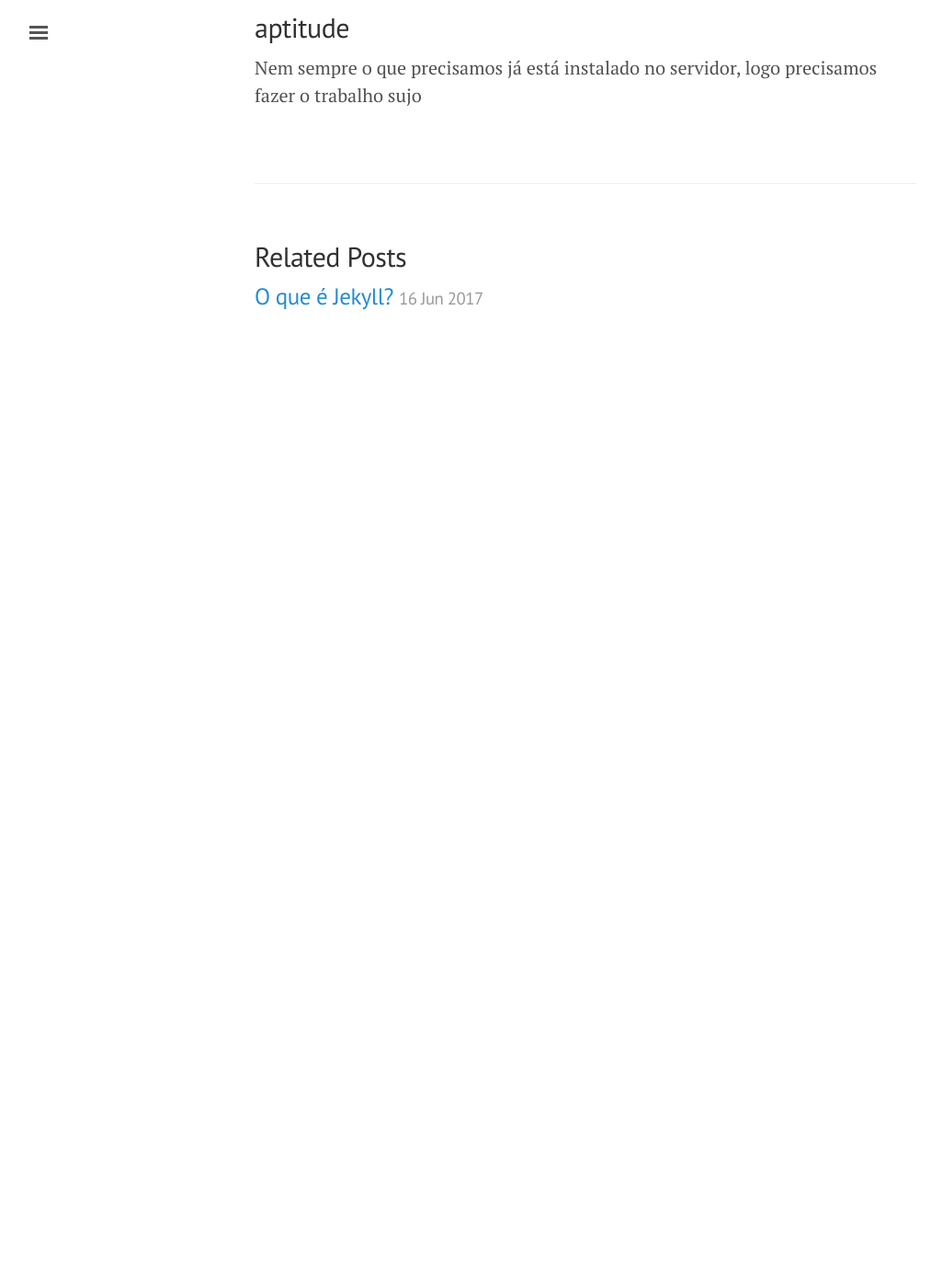
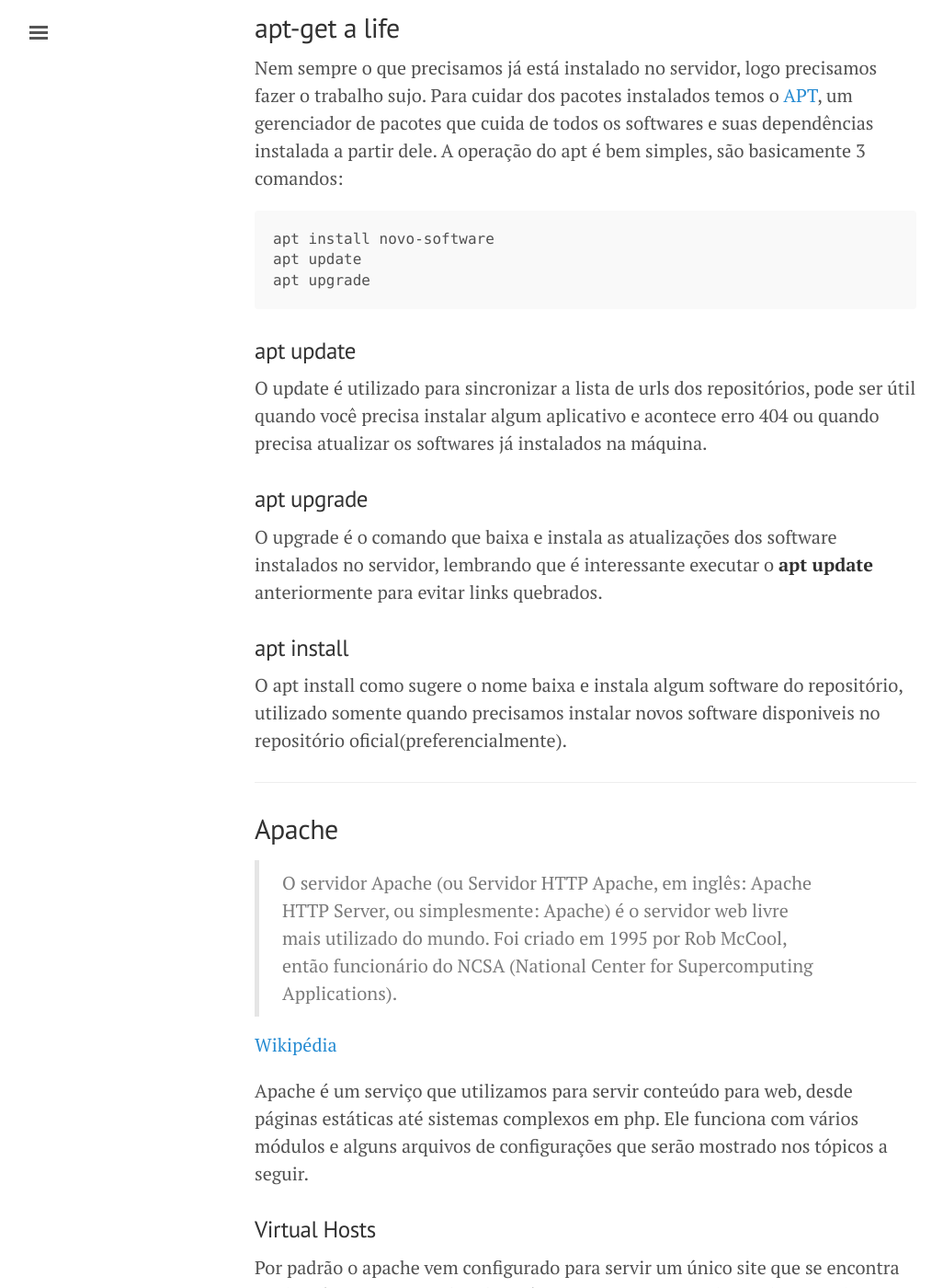
Before and after one commit to lincond/lincond.github.io, a Jekyll site: the page built from _posts/2017-06-17-servidores.md, in a window 1280 px wide and 1400 px high, scrolled down 5331 px. Shown: the whole window at 92% size, without its empty margins (3-1029 px from the left). Built offline with Jekyll 4.4.1, drawn with Linux system fonts in a browser that asks for light colours; before the commit the page ends 5730 px from its top, so only the background shows below that; some of the changed text lies outside the part shown.

Commit message:
Commit noturno

```diff
--- a/_posts/2017-06-17-servidores.md
+++ b/_posts/2017-06-17-servidores.md
@@ -4,7 +4,7 @@ title: Introdução a servidores
 ---
 > Em informática, um servidor é um software ou computador, com sistema de computação centralizada que fornece serviços a uma rede de computadores, chamada de cliente.
 
-[Wikipedia](https://pt.wikipedia.org/wiki/VirtualBox)
+[Wikipédia](https://pt.wikipedia.org/wiki/VirtualBox)
 
 Nesse artigo iremos abordar o básico para a manutenção de serviços rodando em um servidor Ubuntu, mostrando desde a navegação pelos diretórios do servidor, permissões, gerenciador de serviços até configuração de hosts virtuais do [Apache](https://pt.wikipedia.org/wiki/Servidor_Apache).
 
@@ -14,14 +14,14 @@ Nesse artigo iremos abordar o básico para a manutenção de serviços rodando e
 ### Instalando o VirtualBox
 > VirtualBox é um software de virtualização que visa criar ambientes para instalação de sistemas distintos. Ele permite a instalação e utilização de um sistema operacional dentro de outro, assim como seus respectivos softwares, como dois ou mais computadores independentes, mas compartilhando fisicamente o mesmo hardware.
 
-[Wikipedia](https://pt.wikipedia.org/wiki/VirtualBox)
+[Wikipédia](https://pt.wikipedia.org/wiki/VirtualBox)
 
 
 Utilizaremos o virtualbox para simular serviços rodando em um servidor, para isso baixe o versão para o seu sistema nesse [link](https://www.virtualbox.org/wiki/Downloads) e siga os passos do programa para instalar em sua máquina.
 
 ### Instalando o Ubuntu
 O Ubuntu fornece uma distro focada em servidores que pode ser baixada [nesse link](https://www.ubuntu.com/download/server).
-Depois de baixar é preciso criar uma nova máquina virtual no VBox e adicionar a imagem (.img) na controladora de disco e seguir as intruções para a instalação do sistema no disco rígido virtual.
+Depois de baixar é preciso criar uma nova máquina virtual no VBox e adicionar a imagem (.img) na controladora de disco e seguir as instruções para a instalação do sistema no disco rígido virtual.
 A controlador de disco pode ser encontrada em **Configurações > Armazenamento > Controladora: IDE**
 
 ----
@@ -30,19 +30,19 @@ A controlador de disco pode ser encontrada em **Configurações > Armazenamento
 ### SSH, a telinha preta
 > Secure Shell (SSH) é um protocolo de rede criptográfico para operação de serviços de rede de forma segura sobre uma rede insegura.[1] A **melhor aplicação** de exemplo conhecida é para **login remoto a sistemas de computadores** pelos usuários.
 
-[Wikipedia](https://pt.wikipedia.org/wiki/Secure_Shell)
+[Wikipédia](https://pt.wikipedia.org/wiki/Secure_Shell)
 
 O **SSH** permite o **acesso remoto** a shell do servidor e através dela instalamos novos serviços, atualizamos e damos manutenção na máquina. Ele é a nossa principal ferramenta.
 
 Para conectar no ssh do nosso servidor podemos executar o comando
 ~~~
-	ssh -p <porta> <usuario>@<dominio>
+ssh -p <porta> <usuario>@<dominio>
 ~~~
 Exemplo,
 ~~~
-	ssh -p 22 lincon@level5jr.com.br
+ssh -p 22 lincon@level5jr.com.br
 ~~~
-Lembrando que **não** é necessario acrescentar o __-p__ se a porta for a **padrão(22)**, mas como somos pessoas sensatas, não utilizamos a porta padrão por questões de segurança.
+Lembrando que **não** é necessário acrescentar o __-p__ se a porta for a **padrão(22)**, mas como somos pessoas sensatas, não utilizamos a porta padrão por questões de segurança.
 
 ### Vim, o editor para hipsters
 
@@ -50,7 +50,7 @@ O Vim(Vi iMproved) é um **editor de textos** que **não** requer modo gráfico,
 
 Para abrir um arquivo com o vim utilizamos o comando
 ~~~
-	vim arquivo
+vim arquivo
 ~~~
 
 Os homens sem fé costumam utilizar o **nano**, que também é uma opção.
@@ -61,54 +61,54 @@ Os homens sem fé costumam utilizar o **nano**, que também é uma opção.
 
 Um dos comandos mais básicos que temos é o
 ~~~
-	ls
+ls
 ~~~
 , que lista todos os arquivos e diretórios do caminho atual(que pode ser checado com
 ~~~
-	pwd
+pwd
 ~~~
-), porém, para visualizar os arquivos de um forma mais interessante utilizamos os argumentos __-lah__ que lista os arquivos em uma forma de lista, além de mostar o tamanho de uma forma visível, as permissões e o dono do arquivo(algo muito importante para os serviços funcionarem de forma correta) e também os arquivos ocultos(que começam com .) Então o comando fica:
+), porém, para visualizar os arquivos de um forma mais interessante utilizamos os argumentos __-lah__ que lista os arquivos em uma forma de lista, além de mostrar o tamanho de uma forma visível, as permissões e o dono do arquivo(algo muito importante para os serviços funcionarem de forma correta) e também os arquivos ocultos(que começam com .) Então o comando fica:
 ~~~
-	ls -lah
+ls -lah
 ~~~
 Para navegação dentro dos diretórios do servidor utilizamos o comando
 ~~~
-	cd nome_da_pasta
+cd nome_da_pasta
 ~~~
 , lembrando que o caminho pode ser composto, exemplo,
 ~~~
-	cd /home/lincon/public_html
+cd /home/lincon/public_html
 ~~~
 Para autocompletar caminhos podemos utilizar a tecla **TAB** enquanto digitamos parte do nome do diretório.
 
-### Pemissões e donos
-**NUNCA, NUNCA FAÇA ~~~chmod 777 arquivo~~~!**
+### Permissões e donos
+**NUNCA, NUNCA FAÇA chmod 777 arquivo!**
 
 ![Permissões](http://photos1.blogger.com/blogger/862/3613/1600/perm.png)
 
-As permissões criam cenários para que todos os serviços executem somente onde precisam. Se tratando de um servidor onde ele possue pastas publicas(como por exemplo pastas com arquivos de um site), as permissões impede que arquivos indesejados executem no servidor.
+As permissões criam cenários para que todos os serviços executem somente onde precisam. Se tratando de um servidor onde ele possui pastas publicas(como por exemplo pastas com arquivos de um site), as permissões impede que arquivos indesejados executem no servidor.
 
 Para mudar as permissões utilizamos o comando
 ~~~
-	chmod <permissoes> <arquivo>
+chmod <permissoes> <arquivo>
 ~~~
 , e para alterar o dono
 ~~~
-	chown <usuario>.<grupo> <arquivo>
+chown <usuario>.<grupo> <arquivo>
 ~~~
-Para executar a troca de dono dos subdiretórios e arquivos utilize a opção recursiva: ** -R **.
+Para executar a troca de dono dos subdiretórios e arquivos utilize a opção recursiva: **-R**.
 
 ----
 ## Os fundamentais
-### Leia a *$#! do manual!
+### Leia a $%#! do manual!
 
-O linux possui um manual para quase tudo! Tá em dúvida do que um comando faz? Ou esqueceu como usar um programa? Leia o manual! Para isso é só executar
+O linux possui um manual para quase tudo, por isso se está em dúvida do que um comando faz ou esqueceu como usar um programa leia o manual! Para isso é só executar
 ~~~
-	man <comando>
+man <comando>
 ~~~
 ou
 ~~~
-	man -k <comando>
+man -k <comando>
 ~~~
 para buscar algum comando no manual.
 
@@ -117,11 +117,70 @@ para buscar algum comando no manual.
 Como quase tudo que roda no servidor são serviços, ninguém melhor para cuidar disso do que um gerenciador de serviços, lhes apresento o bom e velho: systemctl
 Os comandos básicos são:
 ~~~
-	systemctl start <servico>
-	systemctl restart <servico>
-	systemctl stop <servico>
+systemctl start <servico>
+systemctl restart <servico>
+systemctl stop <servico>
 ~~~
 
-## aptitude
+## apt-get a life
 
-Nem sempre o que precisamos já está instalado no servidor, logo precisamos fazer o trabalho sujo
+Nem sempre o que precisamos já está instalado no servidor, logo precisamos fazer o trabalho sujo. Para cuidar dos pacotes instalados temos o [APT](https://pt.wikipedia.org/wiki/Advanced_Packaging_Tool), um gerenciador de pacotes que cuida de todos os softwares e suas dependências instalada a partir dele. A operação do apt é bem simples, são basicamente 3 comandos:
+~~~
+apt install novo-software
+apt update
+apt upgrade
+~~~
+### apt update
+
+O update é utilizado para sincronizar a lista de urls dos repositórios, pode ser útil quando você precisa instalar algum aplicativo e acontece erro 404 ou quando precisa atualizar os softwares já instalados na máquina.
+
+### apt upgrade
+
+O upgrade é o comando que baixa e instala as atualizações dos software instalados no servidor, lembrando que é interessante executar o **apt update** anteriormente para evitar links quebrados.
+
+### apt install
+
+O apt install como sugere o nome baixa e instala algum software do repositório, utilizado somente quando precisamos instalar novos software disponiveis no repositório oficial(preferencialmente).
+
+---
+## Apache
+
+> O servidor Apache (ou Servidor HTTP Apache, em inglês: Apache HTTP Server, ou simplesmente: Apache) é o servidor web livre mais utilizado do mundo. Foi criado em 1995 por Rob McCool, então funcionário do NCSA (National Center for Supercomputing Applications).
+
+[Wikipédia](https://pt.wikipedia.org/wiki/Servidor_Apache)
+
+Apache é um serviço que utilizamos para servir conteúdo para web, desde páginas estáticas até sistemas complexos em php. Ele funciona com vários módulos e alguns arquivos de configurações que serão mostrado nos tópicos a seguir.
+
+### Virtual Hosts
+
+Por padrão o apache vem configurado para servir um único site que se encontra no diretório **/var/www/html**, porém, as vezes queremos hospedar mais de um site em um mesmo servidor, para isso temos os hosts virtuais. Os hosts virtuais possui arquivos de configuração para cada um dos sites e esses arquivos deve ser colocados na pasta **/etc/apache2/sites-available/site.com.br.conf**. Um arquivo de configuração padrão pode ser encontrado na mesma pasta com o nome de **000-default.conf**, porém utilizaremos um template um pouco mais completo:
+~~~
+<VirtualHost *:80>
+	ServerName level5jr.com.br
+	ServerAlias www.level5jr.com.br
+	ServerAdmin admin@level5jr.com.br
+	DocumentRoot /var/www/level5jr.com.br/public_html
+
+	ErrorLog ${APACHE_LOG_DIR}/level5.com.br_error.log
+	CustomLog ${APACHE_LOG_DIR}/level5.com.br_access.log combined
+
+	<Directory /var/www/level5jr.com.br/public_html/>
+		Options FollowSymLinks
+		AllowOverride All
+		Require all granted
+	</Directory>
+</VirtualHost>
+~~~
+
+Esse template depois de preenchido e salvo estará pronto para ser ativado utilizando o comando:
+~~~
+a2ensite level5jr.com.br // Nome do site que você salvou no diretório sites-available/ .conf
+~~~
+e para desativar um site
+~~~
+a2dissite level5jr.com.br
+~~~
+Por fim, reinicie o serviço do apache utilizando o gerenciador de serviços executando:
+~~~
+systemctl restart apache2
+~~~
```
